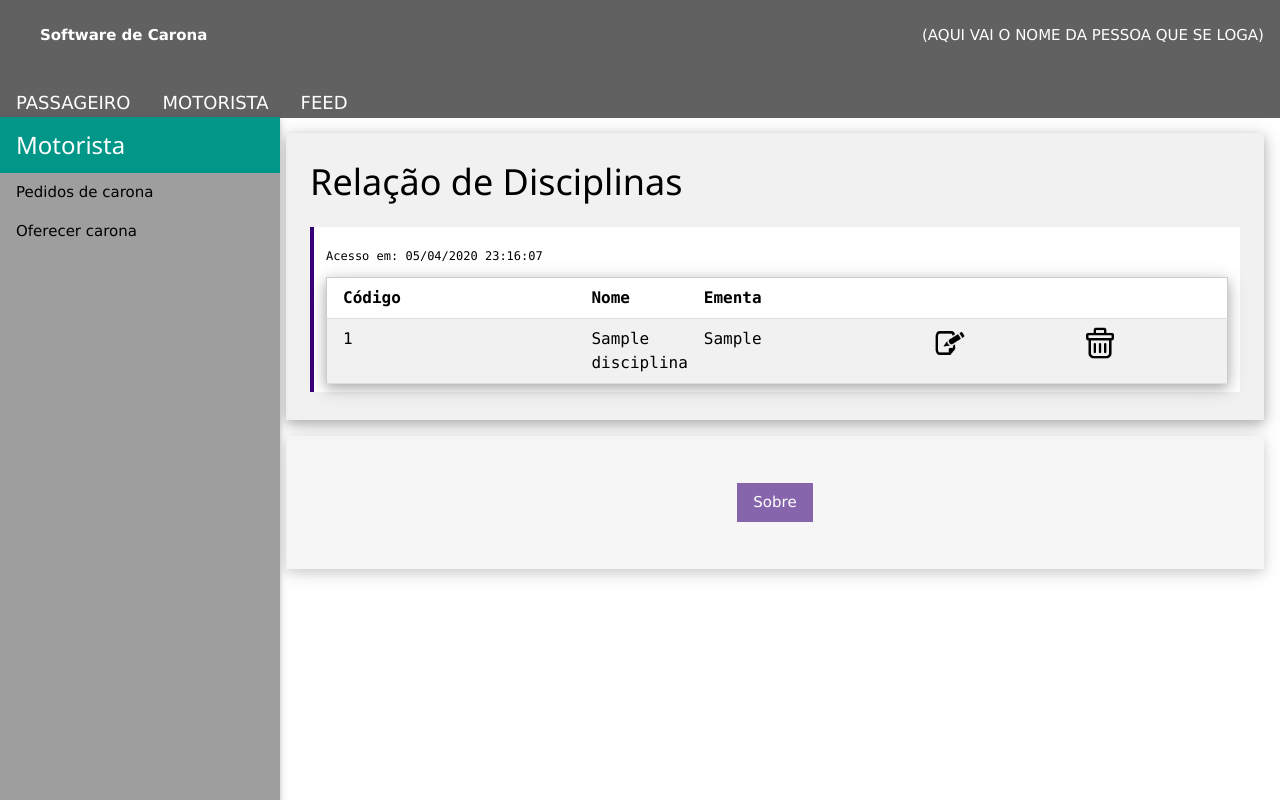
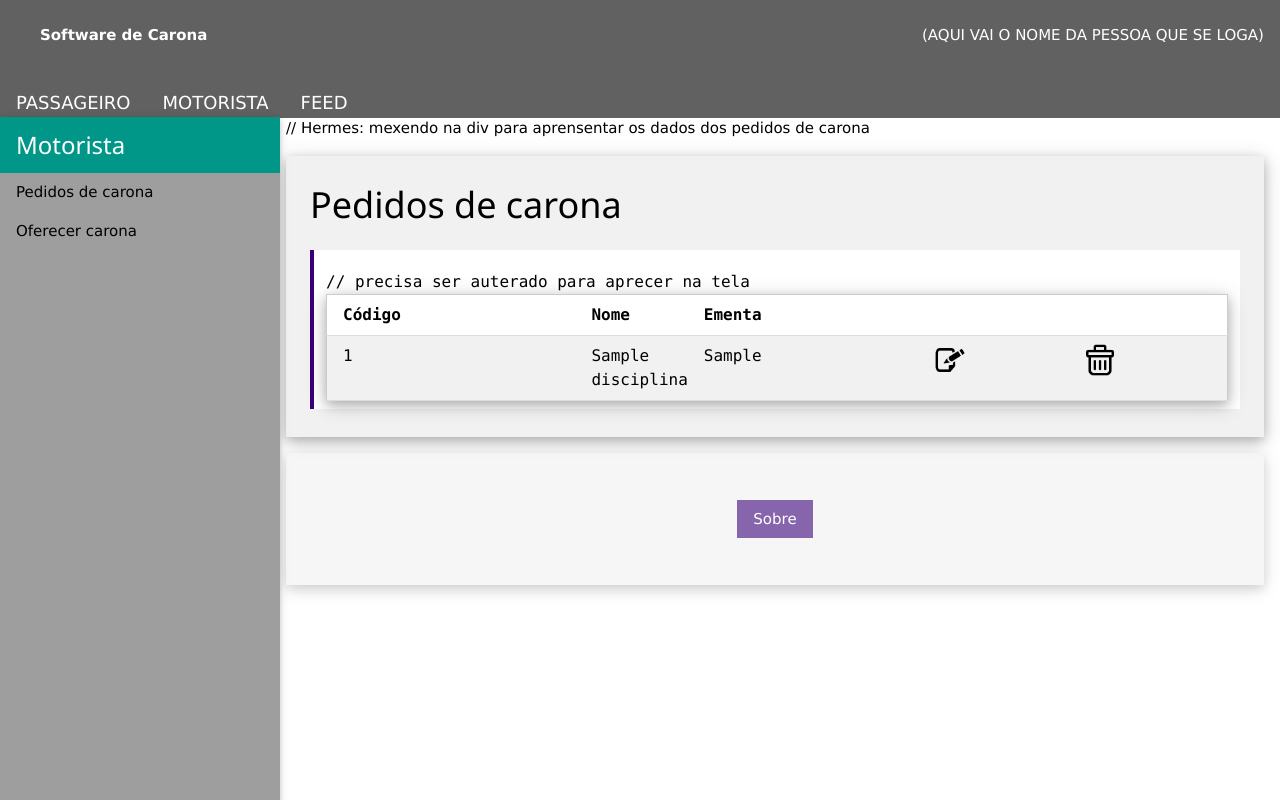
Before and after one commit to n4th4nrjesus/SoftwareDeCarona, a PHP site: page /discListar.php in a window 1280 px wide. Run offline with PHP 8.4, Linux system fonts and the light colour scheme; tables that the repository leaves empty hold one stand-in row (values such as "Sample post").

Commit message:
Update discListar.php

```diff
--- a/discListar.php
+++ b/discListar.php
@@ -31,8 +31,13 @@
 <!-- Conteúdo Principal: deslocado para direita em 270 pixels quando a sidebar é visível -->
 <div class="w3-main w3-container" style="margin-left:270px;margin-top:117px;">
 
+
+
+
+// Hermes: mexendo na div para aprensentar os dados dos pedidos de carona
+
     <div class="w3-panel w3-padding-large w3-card-4 w3-light-grey">
-        <h1 class="w3-xxlarge">Relação de Disciplinas</h1>
+        <h1 class="w3-xxlarge">Pedidos de carona</h1>
 
         <p class="w3-large">
         <p>
@@ -43,11 +48,11 @@
             date_default_timezone_set("America/Sao_Paulo");
             $data = date("d/m/Y H:i:s", time());
             echo "<p class='w3-small' > ";
-            echo "Acesso em: ";
-            echo $data;
+            #echo "Acesso em: ";
+            #echo $data;
             echo "</p> "
             ?>
-
+        // precisa ser auterado para aprecer na tela
             <!-- Acesso ao BD-->
             <?php
             $servername = "localhost:3307";
```
